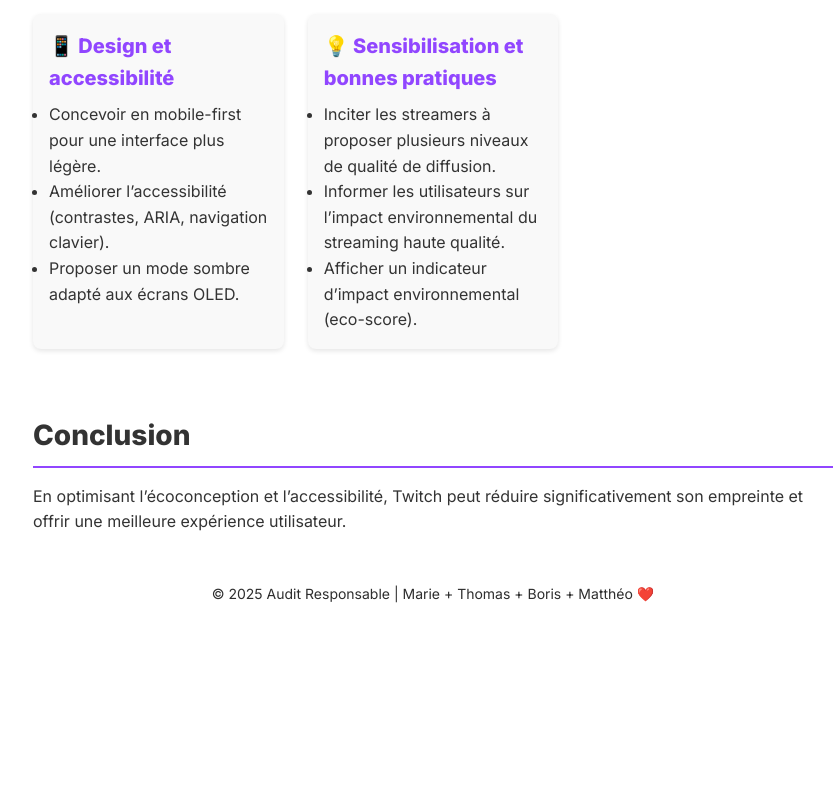
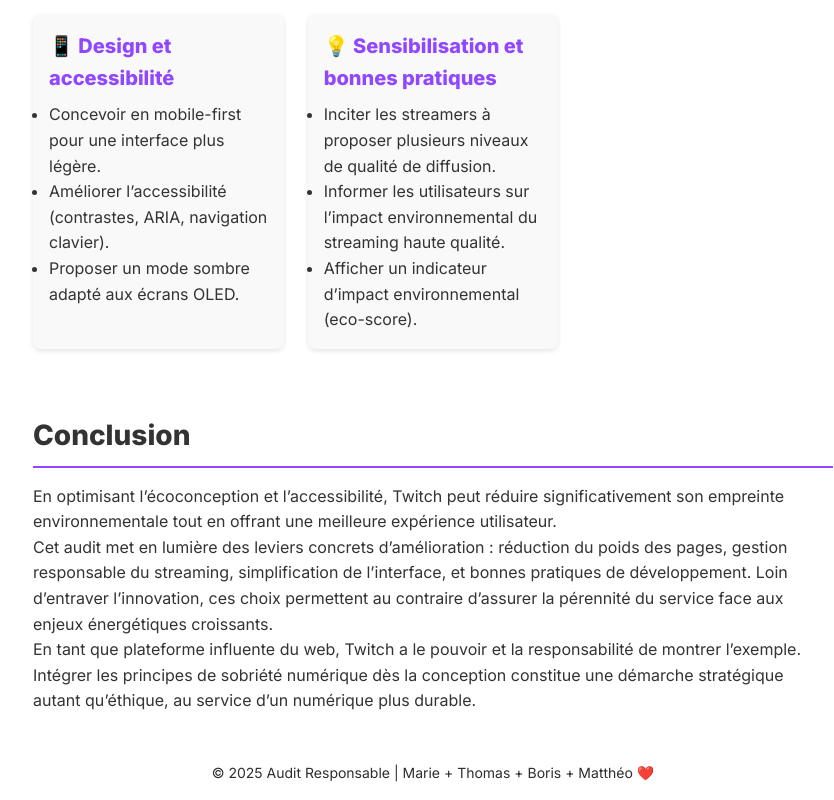
Before and after one commit to MatNgl/MatNgl.github.io, a plain HTML site: page index.html in a window 1280 px wide. Shown: the part 2657-3457 px from the top of the page, without its empty margins (207-1041 px from the left). Before the commit the page ends 3278 px from the top, so only its background shows below. Drawn offline with Linux system fonts and the light colour scheme.

Commit message:
add conclusion

```diff
--- a/index.html
+++ b/index.html
@@ -185,9 +185,17 @@
 
 
     <section id="conclusion" class="slide">
-      <h2>Conclusion</h2>
-      <p>En optimisant l’écoconception et l’accessibilité, Twitch peut réduire significativement son empreinte et offrir une meilleure expérience utilisateur.</p>
-    </section>
+  <h2>Conclusion</h2>
+  <p>
+    En optimisant l’écoconception et l’accessibilité, Twitch peut réduire significativement son empreinte environnementale tout en offrant une meilleure expérience utilisateur.
+  </p>
+  <p>
+    Cet audit met en lumière des leviers concrets d’amélioration : réduction du poids des pages, gestion responsable du streaming, simplification de l’interface, et bonnes pratiques de développement. Loin d’entraver l’innovation, ces choix permettent au contraire d’assurer la pérennité du service face aux enjeux énergétiques croissants.
+  </p>
+  <p>
+    En tant que plateforme influente du web, Twitch a le pouvoir et la responsabilité de montrer l’exemple. Intégrer les principes de sobriété numérique dès la conception constitue une démarche stratégique autant qu’éthique, au service d’un numérique plus durable.
+  </p>
+</section>
   </main>
 
   <footer class="site-footer">
```
